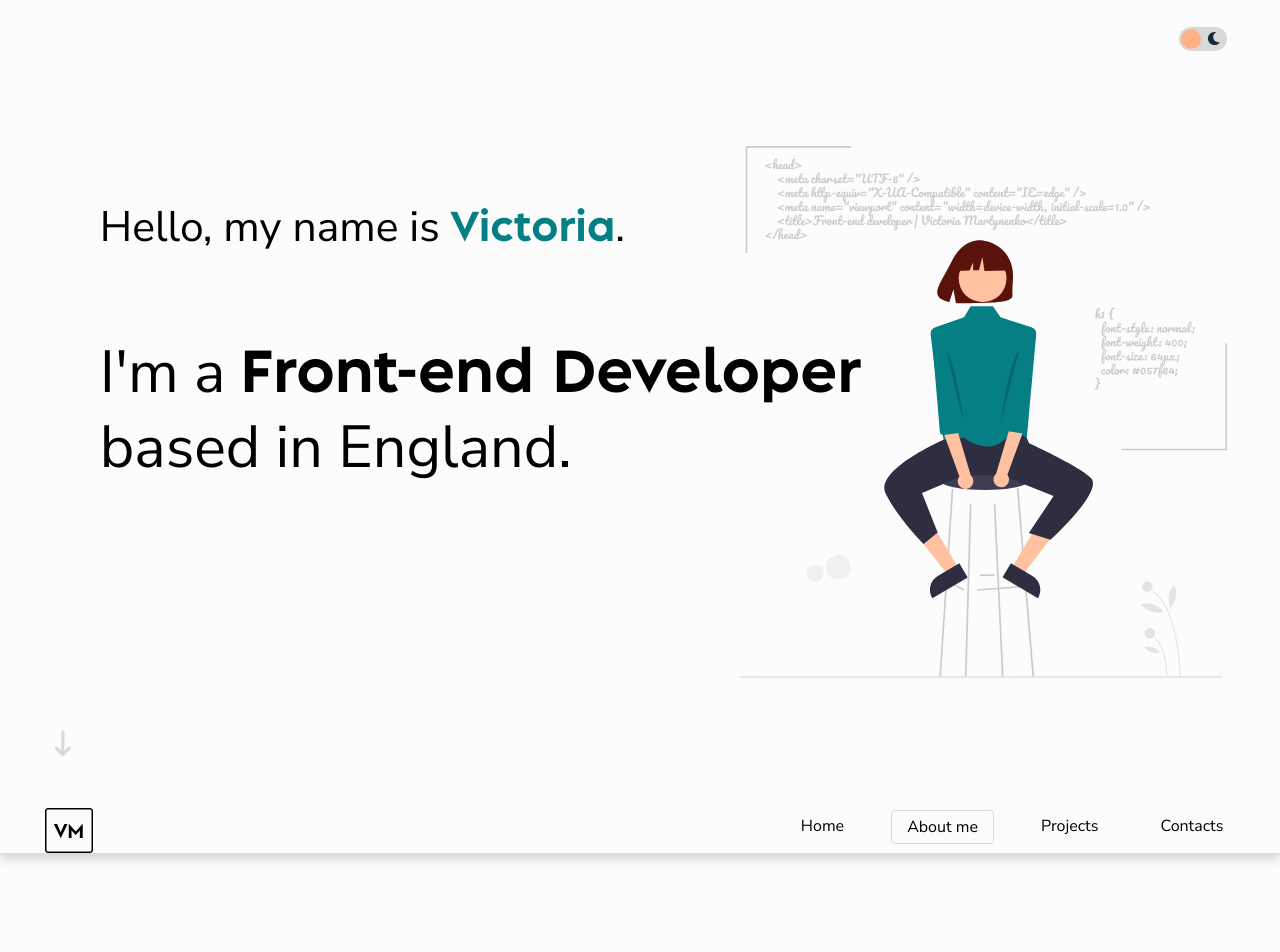
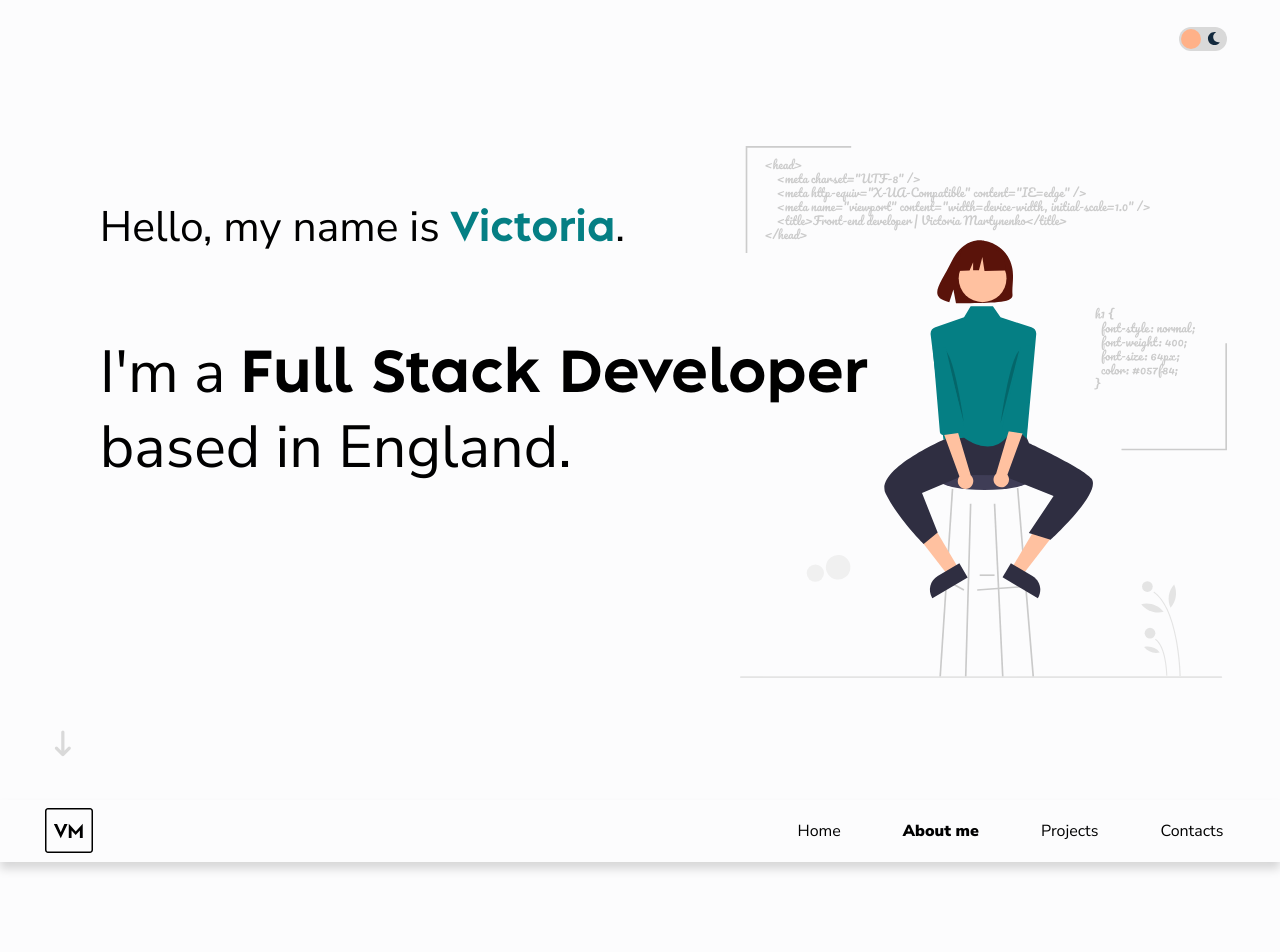
Before and after one commit to v-victoria/portfolio-react, a React (Create React App) app: page / in a window 1280 px wide. Shown: the top 952 px of the page. Built offline with nearby package versions, Linux system fonts and the light colour scheme.

Commit message:
Fixed temp link href, fixed navbar logo align

```diff
--- a/src/HomePage.js
+++ b/src/HomePage.js
@@ -16,7 +16,7 @@ export default function HomePage() {
           <h2>
             I'm a{" "}
             <span className="profession text-underline-fist-color">
-              Front-end Developer
+              Full Stack Developer
             </span>
             <br />
             based in England.
--- a/src/Navbar.css
+++ b/src/Navbar.css
@@ -15,6 +15,7 @@
   display: inline-block;
   margin-left: 3.5vw;
   fill: var(--main-text-color);
+  vertical-align: baseline;
 }
 
 .navbar-nav {
@@ -30,8 +31,7 @@
 }
 
 .active {
-  border: 1px solid var(--main-gray-color);
-  border-radius: 4px;
+  font-weight: 900;
 }
 
 .navbar-toggler {
--- a/src/Projects.js
+++ b/src/Projects.js
@@ -2,7 +2,7 @@ import React from "react";
 
 export default function Projects() {
   return (
-    <div className="portfolio" id="projects">
+    <div className="Projects" id="projects">
       <h3 className="portfolio-title">Portfolio</h3>
       <div className="portfolio-title-description">
         A selection of my personal website
@@ -27,13 +27,13 @@ export default function Projects() {
             Built with HTML, CSS/Bootstrap, JavaScript
           </p>
           <div className="project-links">
-            <a href="#" className="btn-fill">
+            <a href="/" className="btn-fill">
               You are here ;)
             </a>
-            <a href="" className="btn-transparent">
+            <a href="/" className="btn-transparent">
               Project Info
             </a>
-            <a href="">
+            <a href="/">
               <i className="fa-brands fa-github"></i>
             </a>
           </div>
@@ -59,13 +59,13 @@ export default function Projects() {
             Built with HTML, CSS/Bootstrap, JavaScript, API/Axios
           </p>
           <div className="project-links">
-            <a href="#" className="btn-fill">
+            <a href="/" className="btn-fill">
               Launch project
             </a>
-            <a href="" className="btn-transparent">
+            <a href="/" className="btn-transparent">
               Project Info
             </a>
-            <a href="">
+            <a href="/">
               <i className="fa-brands fa-github"></i>
             </a>
           </div>
```
